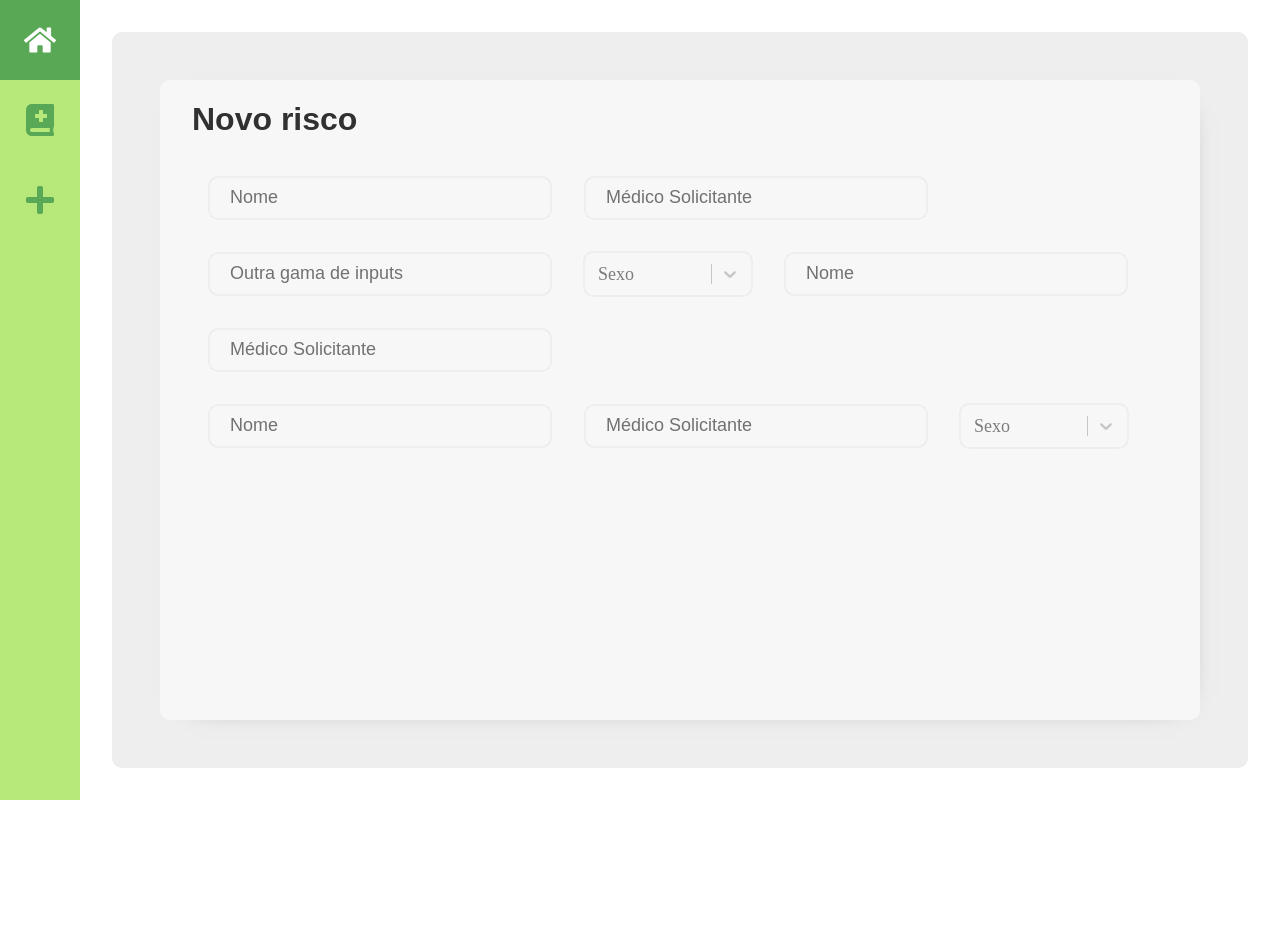
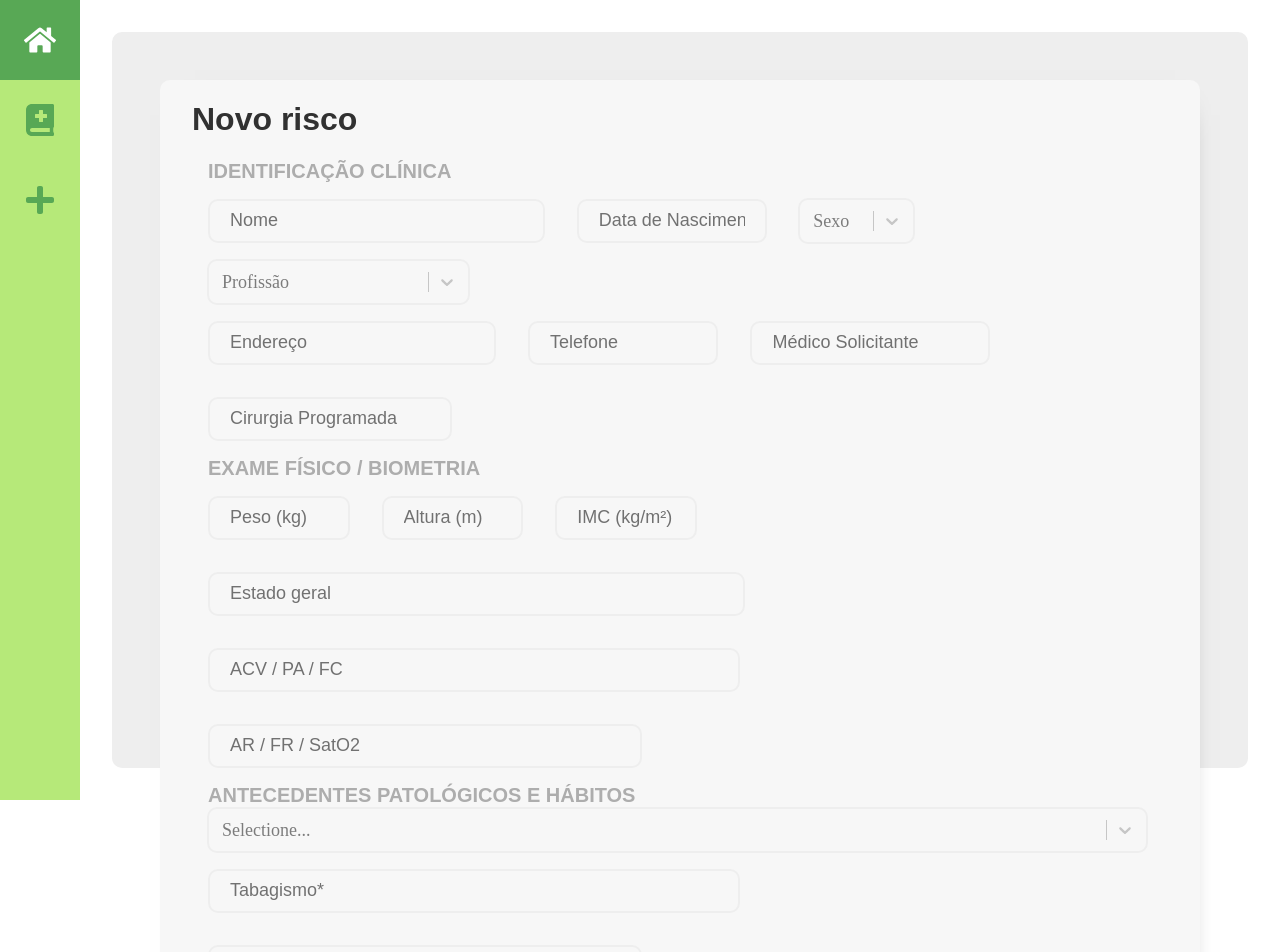
Before and after one commit to matheussousaf/risco-cirurgico, a React app in the folder risco-cirurgico-desktop/: page /#/new-risk in a window 1280 px wide. Shown: the top 952 px of the page. Before the commit the page ends 800 px from the top, so only its background shows below. Built offline with nearby package versions, Linux system fonts and the light colour scheme; a web font is replaced by a local one.

Commit message:
[NEW] Adicionando validação e máscaras

```diff
--- a/risco-cirurgico-desktop/src/components/Cards/Cards.tsx
+++ b/risco-cirurgico-desktop/src/components/Cards/Cards.tsx
@@ -18,7 +18,7 @@ export const Card = styled.div`
   padding: 0 2rem;
   border-radius: ${(props) => props.theme.borderRadius};
   background: ${(props) => props.theme.colors.white};
-  box-shadow: 5px 5px 30px -30px #0C0C0C;
+  box-shadow: 5px 5px 30px -30px #0c0c0c;
   margin: 1rem;
 `;
 
@@ -28,4 +28,17 @@ export const FormCard = styled.form`
   display: block;
   margin: 0 0 2rem 0;
   border-radius: ${(props) => props.theme.borderRadius};
+
+  h3 {
+    text-transform: uppercase;
+    font-size: 20px;
+    margin: 0 1rem;
+    color: ${(props) => props.theme.colors.darkGray};
+  }
+
+  p {
+    color: ${(props) => props.theme.colors.darkGray};
+    font-size: 16px;
+    margin-bottom: auto;
+  }
 `;
--- a/risco-cirurgico-desktop/src/components/Inputs/Inputs.tsx
+++ b/risco-cirurgico-desktop/src/components/Inputs/Inputs.tsx
@@ -38,6 +38,7 @@ export const SelectMenu: FunctionComponent<SelectProps> = (props) => {
       placeholder={props.placeholder}
       options={props.options}
       noOptionsMessage={() => "Nenhum resultado"}
+      isMulti={props.isMulti}
     />
   );
 };
--- a/risco-cirurgico-desktop/src/components/Inputs/types.ts
+++ b/risco-cirurgico-desktop/src/components/Inputs/types.ts
@@ -7,6 +7,7 @@ export interface SelectProps {
   width?: string;
   options: Array<Option>
   placeholder?: string;
+  isMulti?: boolean;
 }
 
 interface Option {
--- a/risco-cirurgico-desktop/src/pages/NewRisk/NewRisk.tsx
+++ b/risco-cirurgico-desktop/src/pages/NewRisk/NewRisk.tsx
@@ -1,4 +1,4 @@
-import React from "react";
+import React, { FunctionComponent } from "react";
 import {
   Container,
   HorizontalDivider,
@@ -8,12 +8,75 @@ import { Input, SelectMenu } from "../../components/Inputs/Inputs";
 
 // import { Container } from './styles';
 
-export default function NewRisk() {
+const ClinicIdentification: FunctionComponent = (props) => {
   const sexValues = [
     { value: "masculino", label: "Masculino" },
     { value: "feminino", label: "Feminino" },
   ];
 
+  const jobsValues = [
+    { value: "programador", label: "Programador" },
+    { value: "medico", label: "Médico" },
+  ];
+
+  return (
+    <div>
+      <div>
+        <h3>Identificação Clínica</h3>
+        <Input placeholder="Nome" width="30%" />
+        <Input placeholder="Data de Nascimento" width="15%" />
+        <SelectMenu placeholder="Sexo" options={sexValues} width="15%" />
+        <SelectMenu placeholder="Profissão" options={jobsValues} width="30%" />
+      </div>
+      <div>
+        <Input placeholder="Endereço" width="25%" />
+        <Input placeholder="Telefone" width="15%" />
+        <Input placeholder="Médico Solicitante" width="20%" />
+        <Input placeholder="Cirurgia Programada" width="20.5%" />
+      </div>
+    </div>
+  );
+};
+
+const PhisicalExam: FunctionComponent = (props) => {
+  return (
+    <div>
+      <div>
+        <h3>Exame Físico / Biometria</h3>
+        <Input placeholder="Peso (kg)" width="10%" />
+        <Input placeholder="Altura (m)" width="10%" />
+        <Input placeholder="IMC (kg/m²)" width="10%" />
+        <Input placeholder="Estado geral" width="50.5%" />
+      </div>
+      <div>
+        <Input placeholder="ACV / PA / FC" width="50%" />
+        <Input placeholder="AR / FR / SatO2" width="40%" />
+      </div>
+    </div>
+  );
+};
+
+const HabitsAndPatholocigalHistory: FunctionComponent = (props) => {
+  const pathologicalsValues = [
+    {value: "diabetes", label: "DM"},
+    {value: "nega has", label: "NEGA HAS"},
+  ]
+
+  return (
+    <div>
+      <div>
+        <h3>Antecedentes Patológicos e Hábitos</h3>
+        <SelectMenu placeholder="Selectione..." options={pathologicalsValues} width="99.5%" isMulti/>
+      </div>
+      <div>
+        <Input placeholder="Tabagismo*" width="50%" />
+        <Input placeholder="Etilismo*" width="40%" />
+      </div>
+    </div>
+  );
+};
+
+export default function NewRisk() {
   return (
     <Container>
       <MainCard>
@@ -22,19 +85,10 @@ export default function NewRisk() {
             <HorizontalDivider>
               <h1>Novo risco</h1>
               <FormCard>
-                <div>
-                  <Input placeholder="Nome" width="300px" />
-                  <Input placeholder="Médico Solicitante" width="300px" />
-                  <Input placeholder="Outra gama de inputs" width="300px" />
-                  <SelectMenu placeholder="Sexo" options={sexValues} width="200px" />
-                  <Input placeholder="Nome" width="300px" />
-                  <Input placeholder="Médico Solicitante" width="300px" />
-                </div>
-                <div>
-                  <Input placeholder="Nome" width="300px" />
-                  <Input placeholder="Médico Solicitante" width="300px" />
-                  <SelectMenu placeholder="Sexo" options={sexValues} width="200px" />
-                </div>
+                <ClinicIdentification />
+                <PhisicalExam />
+                <HabitsAndPatholocigalHistory />
+                <p>* São marcados por padrão como "Não"</p>
               </FormCard>
             </HorizontalDivider>
           </Card>
```
